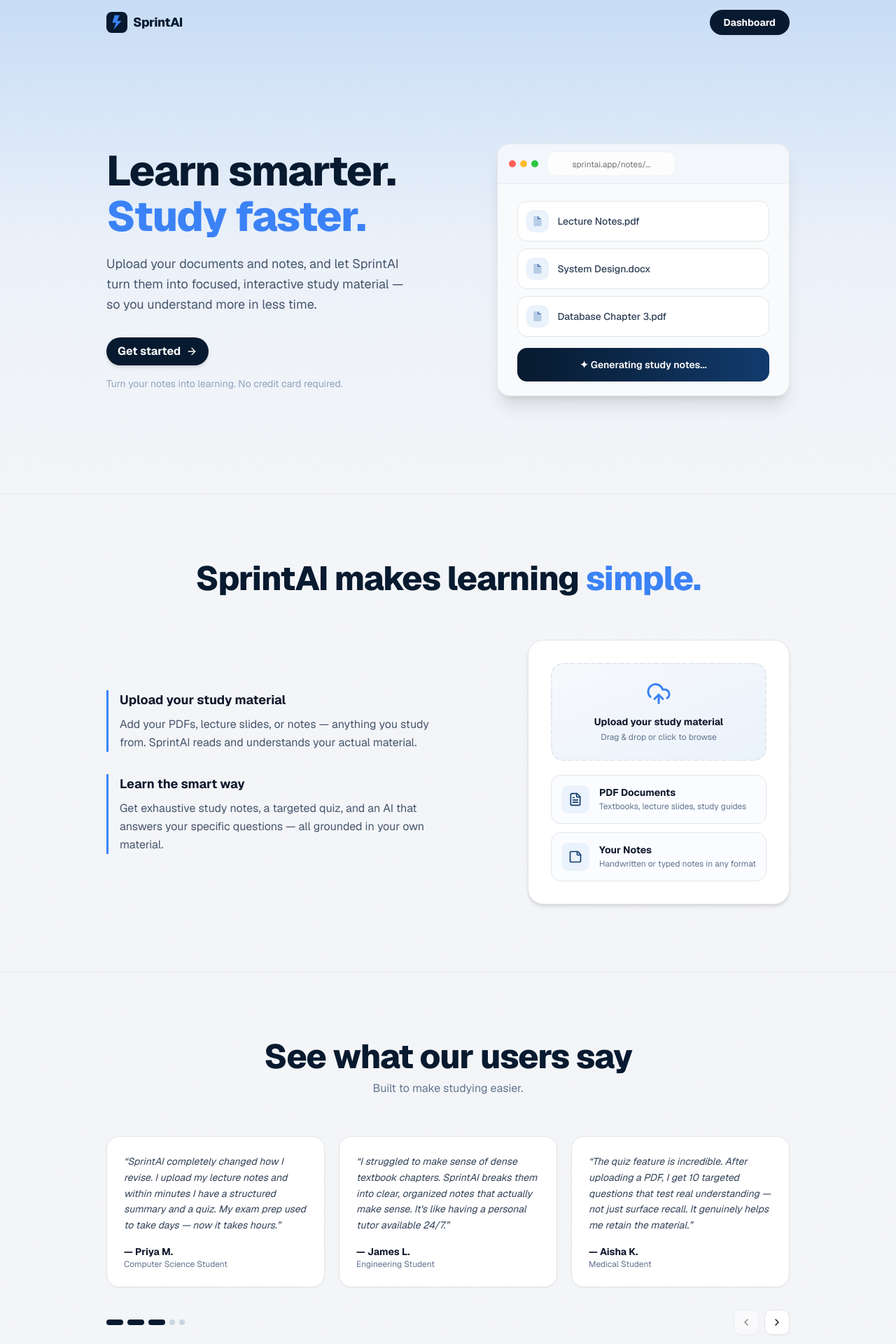
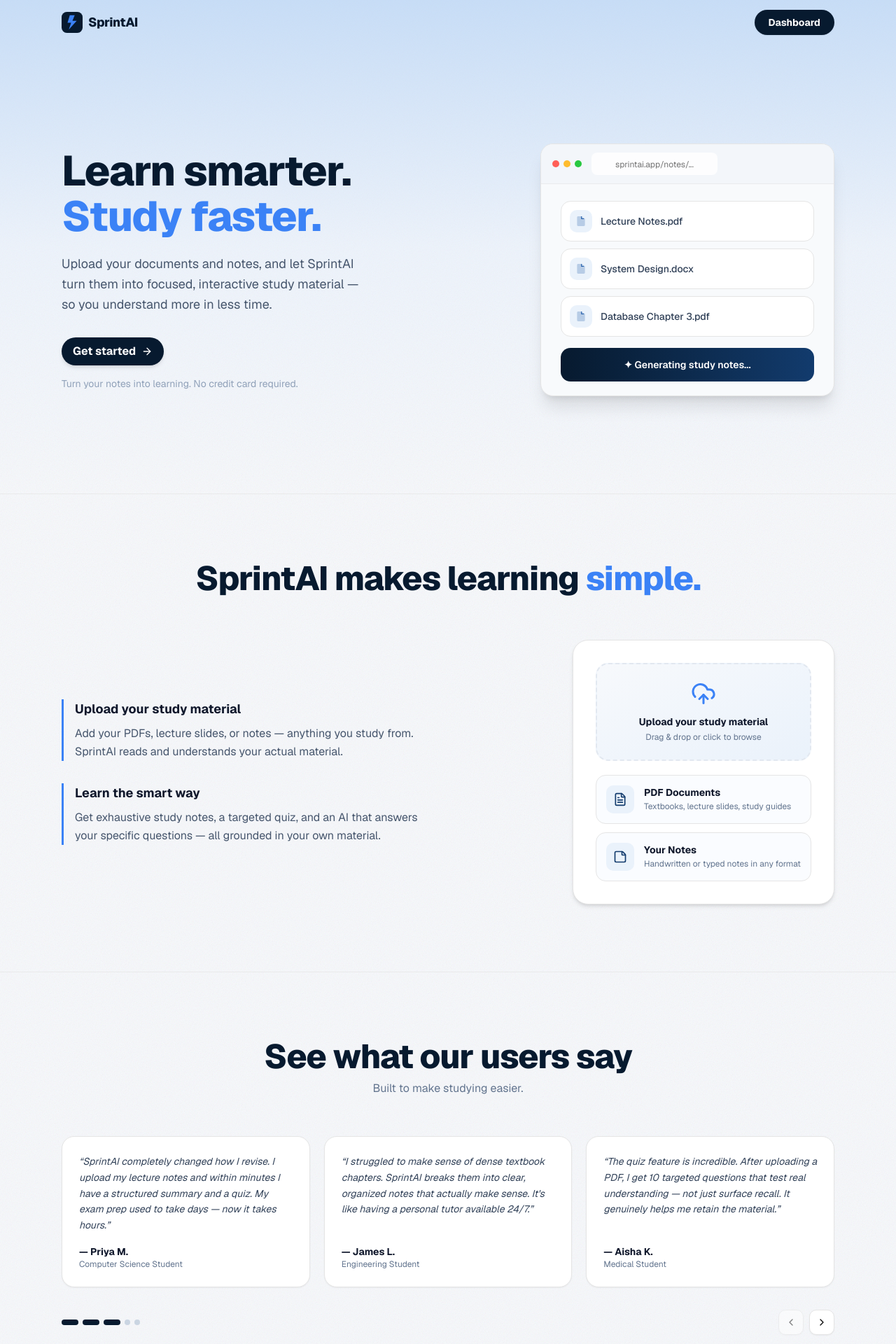
Before and after one commit to WAnubhavGoel/SprintAI, a Next.js app: page / in a window 1280 px wide. Shown: the top 1920 px of the page at 70% size. Built offline with nearby package versions, Linux system fonts and the light colour scheme.

Commit message:
style: increase spacing between hero headline and preview card with max-w-6xl container

```diff
--- a/src/components/landing/Footer.tsx
+++ b/src/components/landing/Footer.tsx
@@ -17,7 +17,7 @@
 export default function Footer() {
   return (
     <footer className="border-t border-border/70 py-10 md:py-14">
-      <div className="max-w-5xl mx-auto px-4 sm:px-6 text-center">
+      <div className="max-w-6xl mx-auto px-4 sm:px-6 text-center">
         <div className="flex items-center justify-center gap-2 mb-3">
           <SprintAILogoMark />
           <span className="font-extrabold text-lg text-[#071A2F] tracking-tight">
--- a/src/components/landing/Hero.tsx
+++ b/src/components/landing/Hero.tsx
@@ -64,8 +64,8 @@
 export default function Hero() {
   return (
     <section aria-label="Hero" className="min-h-[80vh] flex items-center py-12 md:py-16">
-      <div className="max-w-5xl mx-auto px-4 sm:px-6 w-full">
-        <div className="grid grid-cols-1 md:grid-cols-[1.1fr_0.9fr] gap-10 md:gap-12 items-center">
+      <div className="max-w-6xl mx-auto px-4 sm:px-6 w-full">
+        <div className="grid grid-cols-1 lg:grid-cols-2 gap-12 lg:gap-20 items-center">
           {/* Left Column */}
           <div>
             <h1 className="text-4xl sm:text-5xl md:text-6xl font-extrabold tracking-tight text-[#071A2F] leading-[1.08] mb-5">
--- a/src/components/landing/Navbar.tsx
+++ b/src/components/landing/Navbar.tsx
@@ -33,7 +33,7 @@
           : 'bg-transparent border-b border-transparent'
       )}
     >
-      <div className="max-w-5xl mx-auto px-4 sm:px-6 flex items-center justify-between py-3.5">
+      <div className="max-w-6xl mx-auto px-4 sm:px-6 flex items-center justify-between py-3.5">
         <Link href="/" aria-label="SprintAI home" className="flex items-center gap-2">
           <SprintAILogoMark />
           <span className="font-extrabold text-lg text-[#071A2F] tracking-tight">
--- a/src/components/landing/Testimonials.tsx
+++ b/src/components/landing/Testimonials.tsx
@@ -47,7 +47,7 @@
 
   return (
     <section aria-label="User testimonials" className="py-16 md:py-24 border-t border-border/70">
-      <div className="max-w-5xl mx-auto px-4 sm:px-6">
+      <div className="max-w-6xl mx-auto px-4 sm:px-6">
         <div className="text-center mb-10 md:mb-14">
           <h2 className="text-3xl sm:text-4xl md:text-5xl font-extrabold text-[#071A2F] tracking-tight mb-2.5">
             See what our users say
--- a/src/components/landing/UploadSection.tsx
+++ b/src/components/landing/UploadSection.tsx
@@ -67,7 +67,7 @@
 export default function UploadSection() {
   return (
     <section aria-label="Upload your study material" className="py-16 md:py-24 border-t border-border/70">
-      <div className="max-w-5xl mx-auto px-4 sm:px-6">
+      <div className="max-w-6xl mx-auto px-4 sm:px-6">
         <h2 className="text-center text-3xl sm:text-4xl md:text-5xl font-extrabold text-[#071A2F] tracking-tight mb-12 md:mb-16">
           SprintAI makes learning{' '}
           <span className="text-[#3B82F6]">simple.</span>
```
